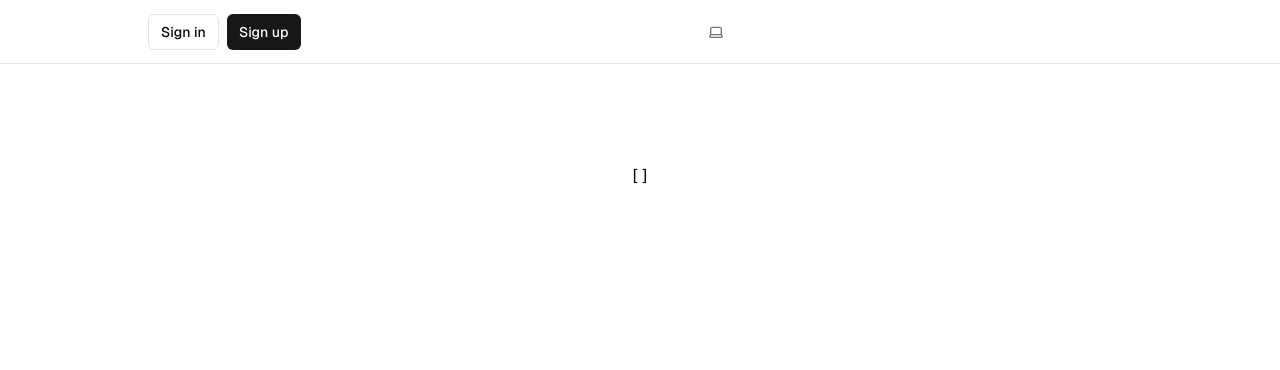
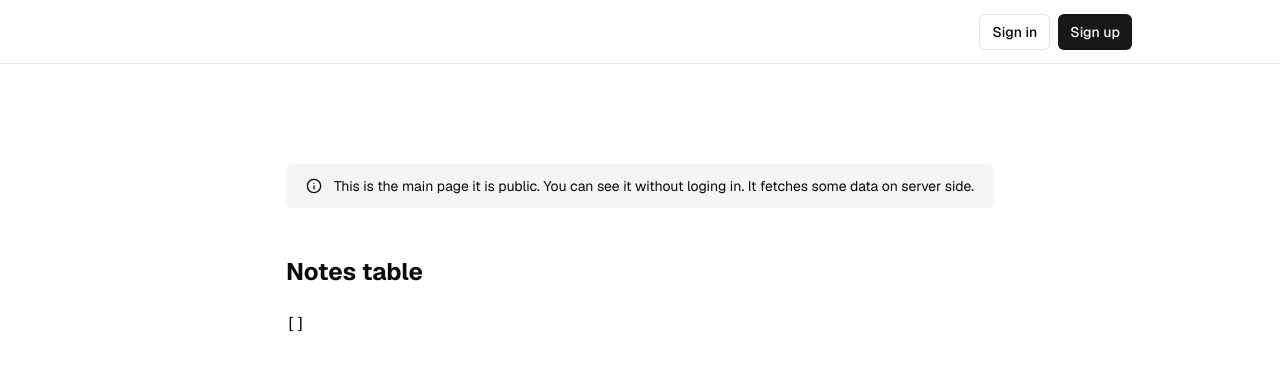
Before and after one commit to PovilasKirna/softwerk-sportpost, a Next.js app: page / in a window 1280 px wide. Shown: the top 370 px of the page. Built offline with nearby package versions, Linux system fonts and the light colour scheme; no server answers; the database is empty.

Commit message:
feat: improve nav

```diff
--- a/app/layout.tsx
+++ b/app/layout.tsx
@@ -1,6 +1,5 @@
 import HeaderAuth from '@/components/header-auth';
 import { ThemeSwitcher } from '@/components/theme-switcher';
-import { hasEnvVars } from '@/utils/supabase/check-env-vars';
 import { GeistSans } from 'geist/font/sans';
 import { ThemeProvider } from 'next-themes';
 import './globals.css';
@@ -25,7 +24,6 @@ export default function RootLayout({ children }: { children: React.ReactNode })
                             <nav className="flex h-16 w-full justify-center border-b border-b-foreground/10">
                                 <div className="flex w-full max-w-5xl items-center justify-between p-3 px-5 text-sm">
                                     <HeaderAuth />
-                                    <ThemeSwitcher />
                                     <Toaster richColors closeButton expand />
                                     <AuthToast />
                                 </div>
--- a/app/page.tsx
+++ b/app/page.tsx
@@ -1,4 +1,5 @@
 import { supabaseServer } from '@/utils/supabase/server';
+import { InfoIcon } from 'lucide-react';
 
 export default async function Page() {
     const supabase = await supabaseServer();
@@ -6,5 +7,19 @@ export default async function Page() {
 
     if (error) return <div>{error.message}</div>;
 
-    return <pre>{JSON.stringify(notes, null, 2)}</pre>;
+    return (
+        <div className="flex w-full flex-1 flex-col gap-12">
+            <div className="w-full">
+                <div className="flex items-center gap-3 rounded-md bg-accent p-3 px-5 text-sm text-foreground">
+                    <InfoIcon size="16" strokeWidth={2} />
+                    This is the main page it is public. You can see it without loging in. It fetches some data on server
+                    side.
+                </div>
+            </div>
+            <div className="flex flex-col items-start gap-2">
+                <h2 className="mb-4 text-2xl font-bold">Notes table</h2>
+                <pre>{JSON.stringify(notes, null, 2)}</pre>
+            </div>
+        </div>
+    );
 }
--- a/components/header-auth.tsx
+++ b/components/header-auth.tsx
@@ -2,8 +2,10 @@ import { signOutAction } from '@/app/actions';
 import { hasEnvVars } from '@/utils/supabase/check-env-vars';
 import Link from 'next/link';
 import { Badge } from './ui/badge';
-import { Button } from './ui/button';
+import { Button, buttonVariants } from './ui/button';
 import { supabaseServer } from '@/utils/supabase/server';
+import { ThemeSwitcher } from './theme-switcher';
+import Image from 'next/image';
 
 export default async function AuthButton() {
     const supabase = await supabaseServer();
@@ -46,7 +48,26 @@ export default async function AuthButton() {
         );
     }
     return user ? (
+        <div className='flex flex-row w-full justify-between'>
+            <Link href="/">
+        <img src={'/LOGO_FC.png'} className='w-auto h-8 self-center' alt={'Logo'}  />
+        </Link>
+
+        <div className="flex gap-2">
+            <Link href="/" className={buttonVariants({
+                variant: 'ghost',
+            })}>
+                Home
+            </Link>
+            <Link href="/protected" className={buttonVariants({
+                variant: 'ghost',
+            })}>
+                Protected
+            </Link>
+        </div>
+
         <div className="flex items-center gap-4">
+            <ThemeSwitcher />
             Hey, {user.email}!
             <form action={signOutAction}>
                 <Button type="submit" variant={'outline'}>
@@ -54,8 +75,9 @@ export default async function AuthButton() {
                 </Button>
             </form>
         </div>
+        </div>
     ) : (
-        <div className="flex gap-2">
+        <div className="flex gap-2 flex-row w-full justify-end">
             <Button asChild size="sm" variant={'outline'}>
                 <Link href="/sign-in">Sign in</Link>
             </Button>
```
Also changed, not shown: public/LOGO_FC.png (added).
